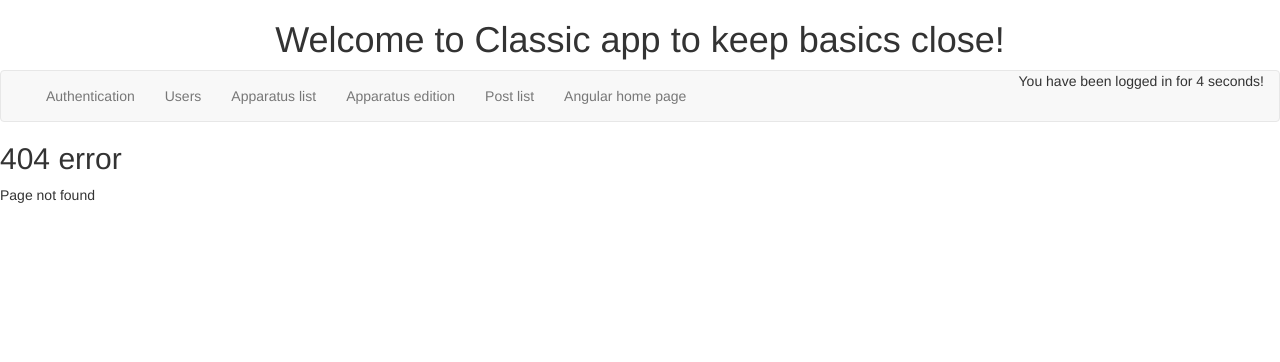
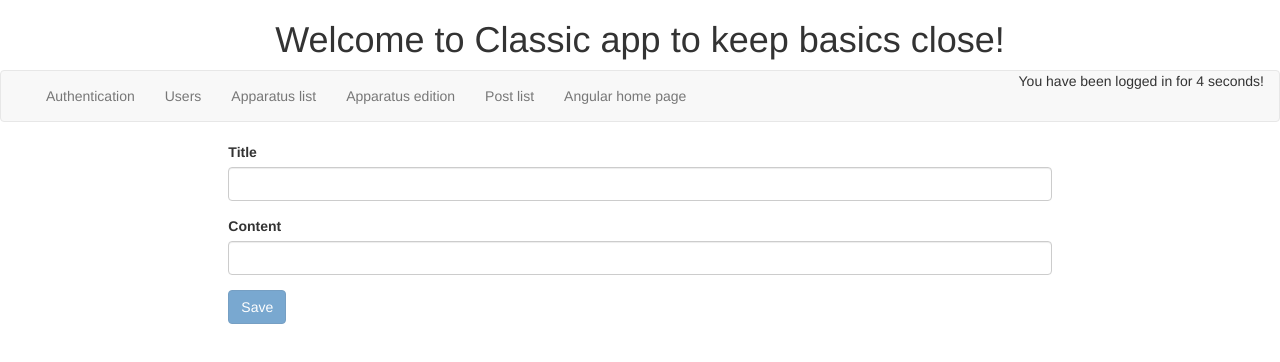
Before and after one commit to BenoitBoucounaud/angular_site, an Angular app in the folder base-site/: page /app-home/new-post in a window 1280 px wide. Before the commit this address led to /app-home/not-found. Shown: the top 362 px of the page. Built offline with nearby package versions, Linux system fonts and the light colour scheme.

Commit message:
add new post component

```diff
--- a/base-site/src/app/app-routing.module.ts
+++ b/base-site/src/app/app-routing.module.ts
@@ -6,6 +6,7 @@ import { ApparatusComponent } from './components/apparatus/apparatus.component';
 import { AuthComponent } from './components/auth/auth.component';
 import { EditApparatusComponent } from './components/edit-apparatus/edit-apparatus.component';
 import { FourOhFourComponent } from './components/four-oh-four/four-oh-four.component';
+import { NewPostComponent } from './components/new-post/new-post.component';
 import { NewUserComponent } from './components/new-user/new-user.component';
 import { PostListComponent } from './components/post-list/post-list.component';
 import { SingleApparatusComponent } from './components/single-apparatus/single-apparatus.component';
@@ -50,6 +51,10 @@ const routes: Routes = [
         path: 'post-list',
         component: PostListComponent
     },
+    {
+        path: 'new-post',
+        component: NewPostComponent
+    },
 
     {
         path: 'angular-home-page',
--- a/base-site/src/app/app.module.ts
+++ b/base-site/src/app/app.module.ts
@@ -22,6 +22,7 @@ import { EditApparatusComponent } from './components/edit-apparatus/edit-apparat
 import { UserService } from './services/user.service';
 import { UserListComponent } from './components/user-list/user-list.component';
 import { NewUserComponent } from './components/new-user/new-user.component';
+import { NewPostComponent } from './components/new-post/new-post.component';
 
 @NgModule({
     declarations: [
@@ -37,6 +38,7 @@ import { NewUserComponent } from './components/new-user/new-user.component';
         EditApparatusComponent,
         UserListComponent,
         NewUserComponent,
+        NewPostComponent,
     ],
     imports: [
         BrowserModule,
--- /dev/null
+++ b/base-site/src/app/components/new-post/new-post.component.html
@@ -0,0 +1,13 @@
+<div class="col-sm-8 col-sm-offset-2">
+    <form [formGroup]="postForm" (ngSubmit)="onSubmitForm()">
+        <div class="form-group">
+            <label for="title">Title</label>
+            <input type="text" id="title" class="form-control" formControlName="title">
+        </div>
+        <div class="form-group">
+            <label for="content">Content</label>
+            <input type="text" id="content" class="form-control" formControlName="content">
+        </div>
+        <button type="submit" class="btn btn-primary" [disabled]="postForm.invalid">Save</button>
+    </form>
+</div>
--- /dev/null
+++ b/base-site/src/app/components/new-post/new-post.component.ts
@@ -0,0 +1,45 @@
+import { Component, OnInit } from '@angular/core';
+import { FormBuilder, FormGroup, Validators } from '@angular/forms';
+import { Router } from '@angular/router';
+import { Post } from 'src/app/models/Post.model';
+import { PostsServices } from 'src/app/services/posts.service';
+
+@Component({
+    selector: 'app-new-post',
+    templateUrl: './new-post.component.html',
+    styleUrls: ['./new-post.component.scss']
+})
+export class NewPostComponent implements OnInit {
+
+    postForm!: FormGroup;
+
+    constructor(
+        private formBuilder: FormBuilder,
+        private postsService: PostsServices,
+        private router: Router
+    ) { }
+
+    ngOnInit(): void {
+        this.initForm();
+    }
+
+    initForm() {
+        this.postForm = this.formBuilder.group({
+            title: ['', Validators.required],
+            content: ['', Validators.required]
+        })
+    }
+
+    onSubmitForm() {
+        const formValue = this.postForm.value;
+        const newPost = new Post(
+            0,
+            formValue['title'],
+            formValue['content'],
+            0,
+            new Date()
+        )
+        this.postsService.addPost(newPost);
+        this.router.navigate(['/post-list']);
+    }
+}
```
Also changed, not shown: base-site/src/app/components/new-post/new-post.component.scss (added), 1 other file (tests, documents, lock files or other folders).
